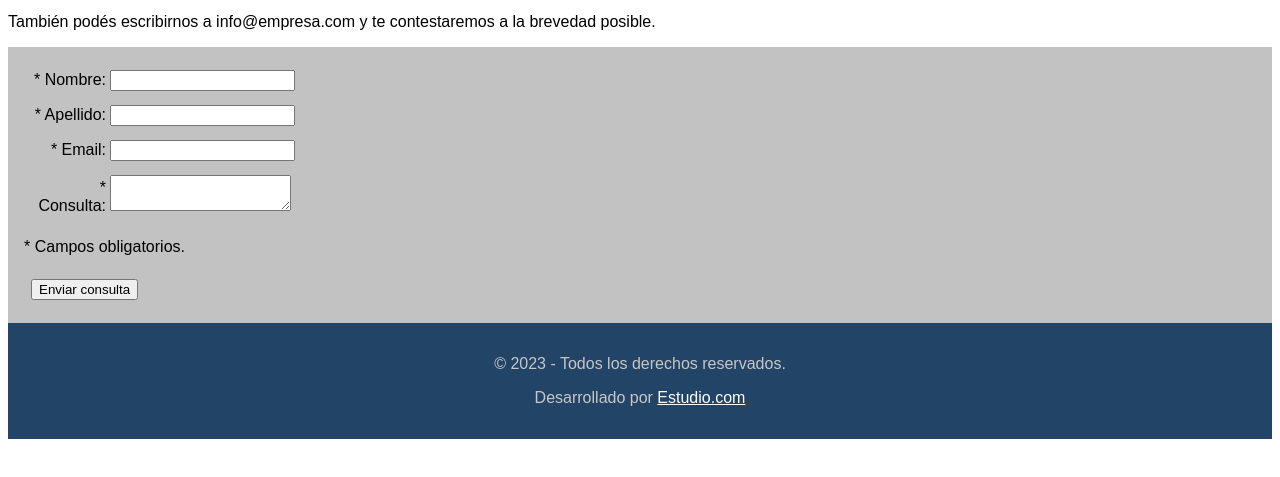
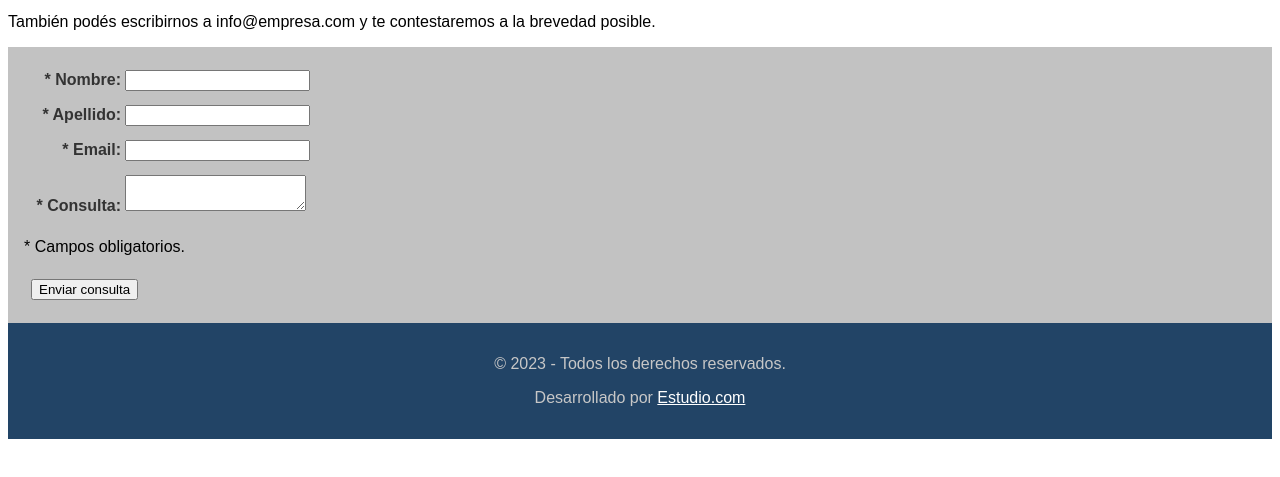
Before and after one commit to jdrjuan/sitio_web_2, a plain HTML site: page contacto.html in a window 1280 px wide. Shown: the part 189-666 px from the top of the page. Drawn offline with Linux system fonts and the light colour scheme.

Commit message:
Corrige y estiliza labels de formulario de contacto

```diff
--- a/css/style.css
+++ b/css/style.css
@@ -25,7 +25,9 @@ body > footer a {
 
 .form-contacto label {
     /* background-color: blue; */
-    width: 75px;
+    width: 90px;
     display: inline-block;
     text-align: right;
+    font-weight: bold;
+    color: #333;
 }
```
